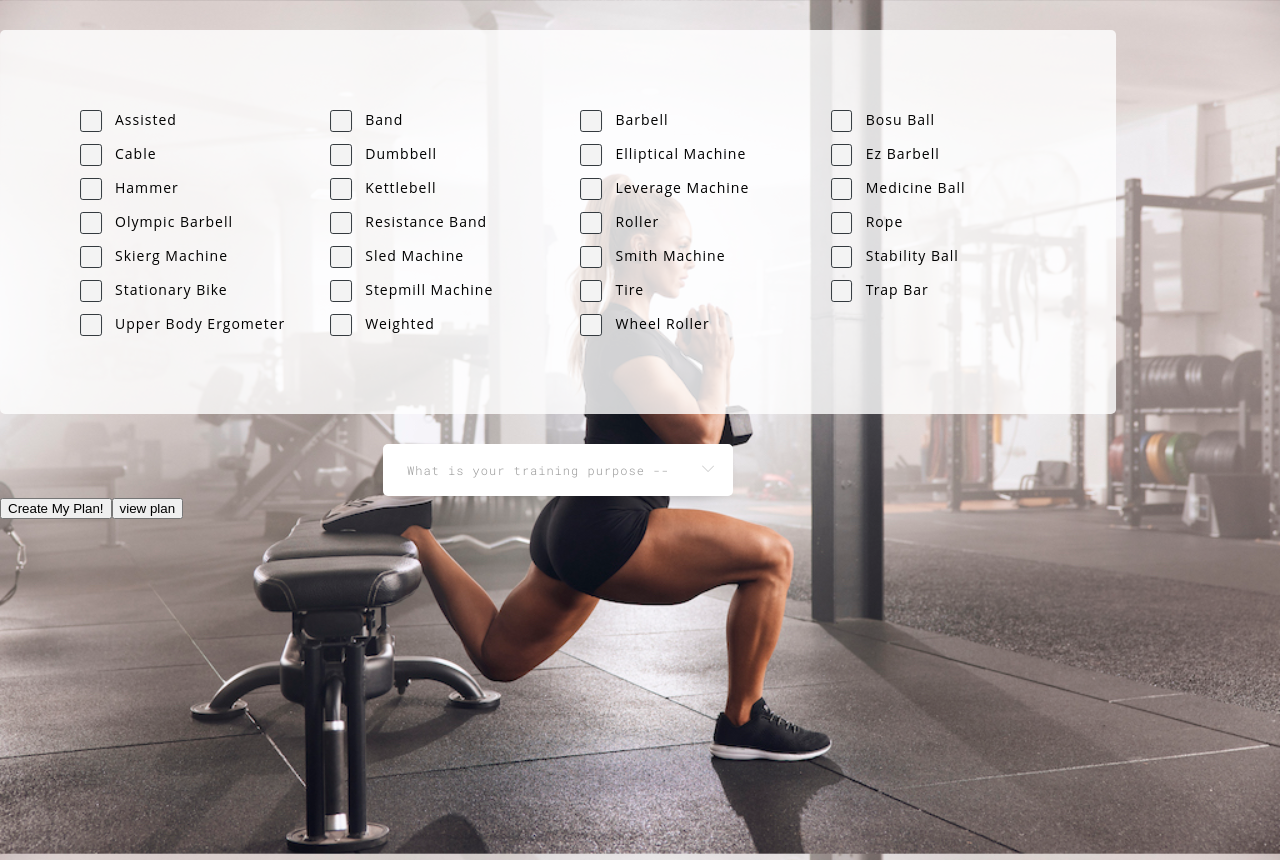
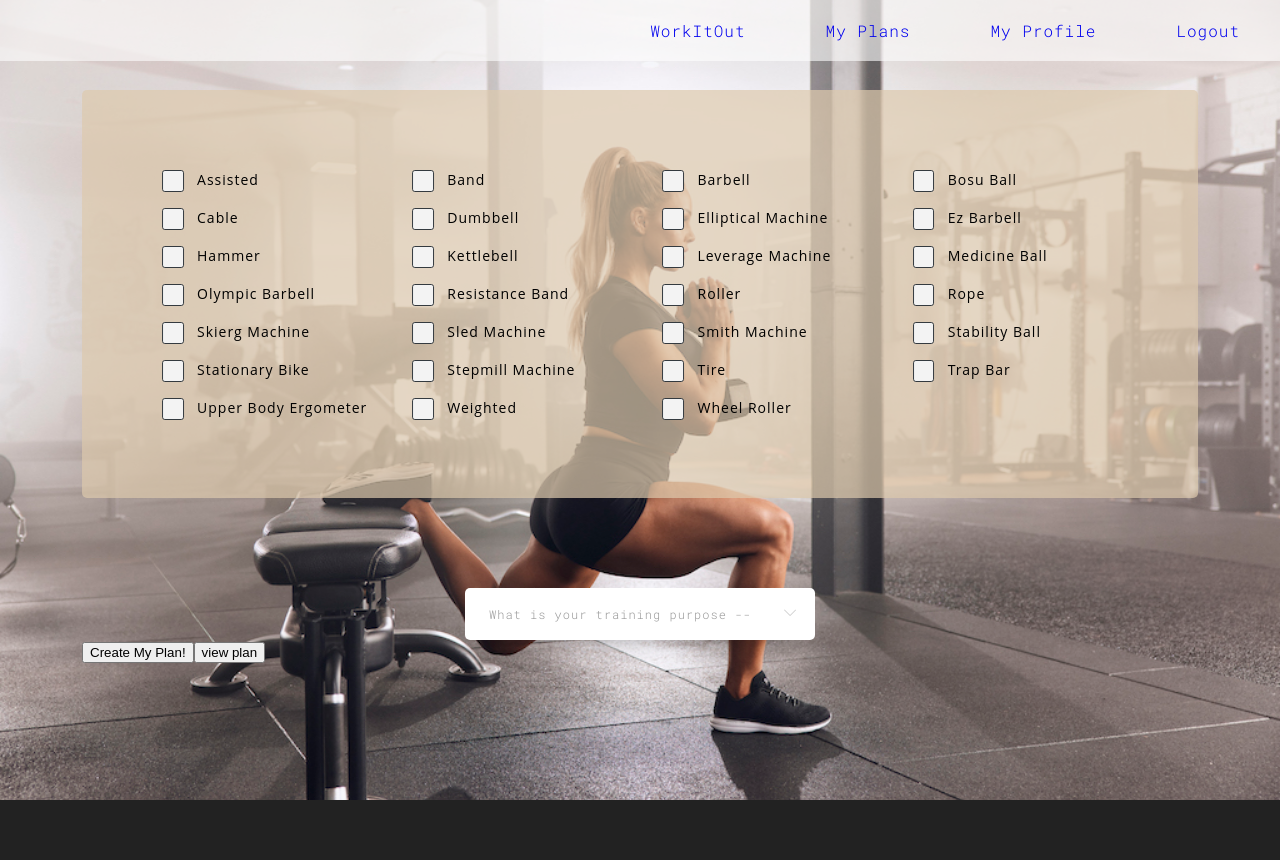
Before and after one commit to Mikoolio41/final_project, a React (Create React App) app in the folder client/: page /profile in a window 1280 px wide. After the commit the page ends 800 px from the top, so only its background shows below. Built offline with nearby package versions, Linux system fonts and the light colour scheme.

Commit message:
css update

```diff
--- a/client/src/App.css
+++ /dev/null
@@ -1,3 +0,0 @@
-.profile {
-  color: black;
-}
--- a/client/src/components/Equipment.css
+++ b/client/src/components/Equipment.css
@@ -5,18 +5,20 @@
 
 .checkboxContainer {
   padding: 80px 80px;
-  background-color: rgba(255, 255, 255, 0.8);
+  background-color: rgba(221, 201, 173, 0.7);
   display: grid;
   grid-template-columns: repeat(4, 1fr);
   gap: 14px;
   column-gap: 45px;
+  row-gap: 18px;
   color: black;
   margin: 0 auto;
   border-radius: 5px;
   position: relative;
   left: 50%;
   transform: translateX(-50%);
-  margin-bottom: 30px;
+  margin: 90px auto;
+  justify-content: flex-start;
 }
 
 .checkbox-rect input[type="checkbox"] {
--- a/client/src/components/Navbar.css
+++ b/client/src/components/Navbar.css
@@ -1,14 +1,21 @@
 .navContainer {
   display: flex;
-  justify-content: flex-start;
-  align-items: flex-start;
-  background-color: rgba(255, 255, 255, 0.7);
-  width: 100%;
+  justify-content: flex-end;
+  background-color: rgba(255, 255, 255, 0.6);
+  width: 100vw;
+  position: fixed;
+  top: 0;
+  left: 0;
 }
 
 li,
 a {
   list-style: none;
   text-decoration: none;
-  padding: 10px 5px;
+  padding: 20px;
 }
+
+a:hover {
+  background-color: white;
+  border-radius: 5px;
+}
--- a/client/src/components/Navbar.js
+++ b/client/src/components/Navbar.js
@@ -5,8 +5,8 @@ import "./Navbar.css";
 function Navbar() {
   return (
     <div className="navContainer">
-      <li>
-        <Link to="/">Homepage</Link>
+      <li className="logo">
+        <Link to="/">WorkItOut</Link>
       </li>
       <li>
         <Link to="/plans">My Plans</Link>
--- a/client/src/components/TrainingPurpose.css
+++ b/client/src/components/TrainingPurpose.css
@@ -5,8 +5,7 @@
 
 body {
   width: 100%;
-  min-height: 800px;
-  margin: 30px auto;
+  margin: 0 auto;
   font-family: "Roboto Mono";
   letter-spacing: 1px;
 }
@@ -22,7 +21,7 @@ body {
   display: block;
   margin: auto;
   width: 350px;
-  height: 100%;
+  /* height: 100%; */
   border-bottom: 0px;
   border-radius: 5px;
   font-size: 12px;
--- a/client/src/containers/Profile.js
+++ b/client/src/containers/Profile.js
@@ -3,6 +3,7 @@ import Equipment from "../components/Equipment";
 import TrainingPurpose from "../components/TrainingPurpose";
 import { useState } from "react";
 import { useNavigate } from "react-router-dom";
+import Navbar from "../components/Navbar";
 
 function Profile() {
   let navigate = useNavigate();
@@ -37,6 +38,7 @@ function Profile() {
 
   return (
     <div>
+      <Navbar />
       <Equipment handleChange={getInfoEquip} />
       <TrainingPurpose />
       <button onClick={createEquipPlan}>Create My Plan!</button>
--- a/client/src/containers/Signup.css
+++ b/client/src/containers/Signup.css
@@ -1,8 +1,8 @@
 body {
   background-color: rgb(34, 34, 34);
   display: flex;
-
-  /* height: 100vh; */
+  justify-content: center;
+  margin: 0;
 }
 
 .form {
@@ -12,8 +12,6 @@ body {
   height: fit-content;
   padding: 20px;
   width: 550px;
-  align-items: center;
-  justify-content: center;
 }
 
 .titleRegister,
@@ -39,10 +37,7 @@ body {
   width: 100%;
 }
 
-.ic1 {
-  margin-top: 30px;
-}
-
+.ic1,
 .ic2 {
   margin-top: 30px;
 }
```
